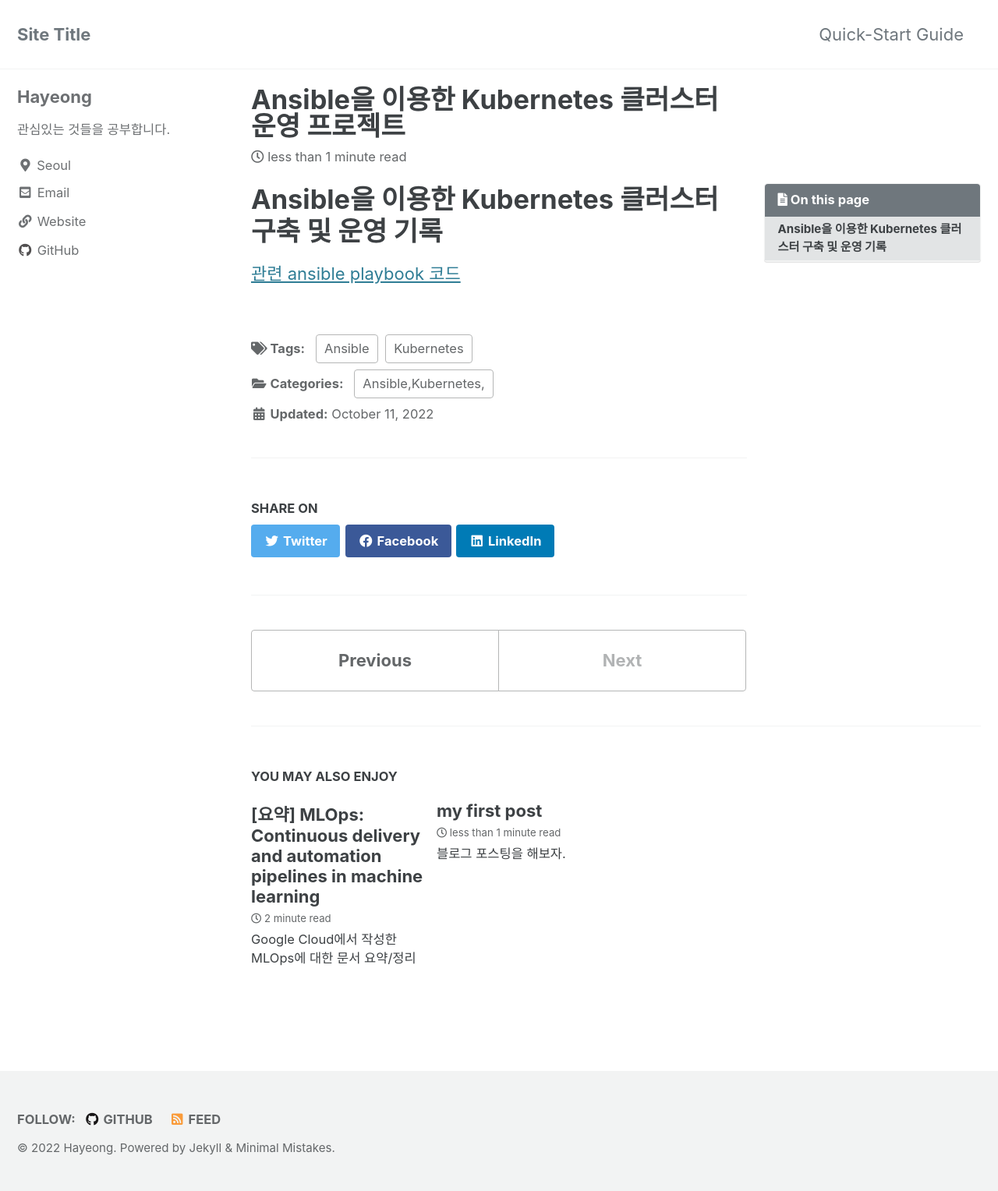
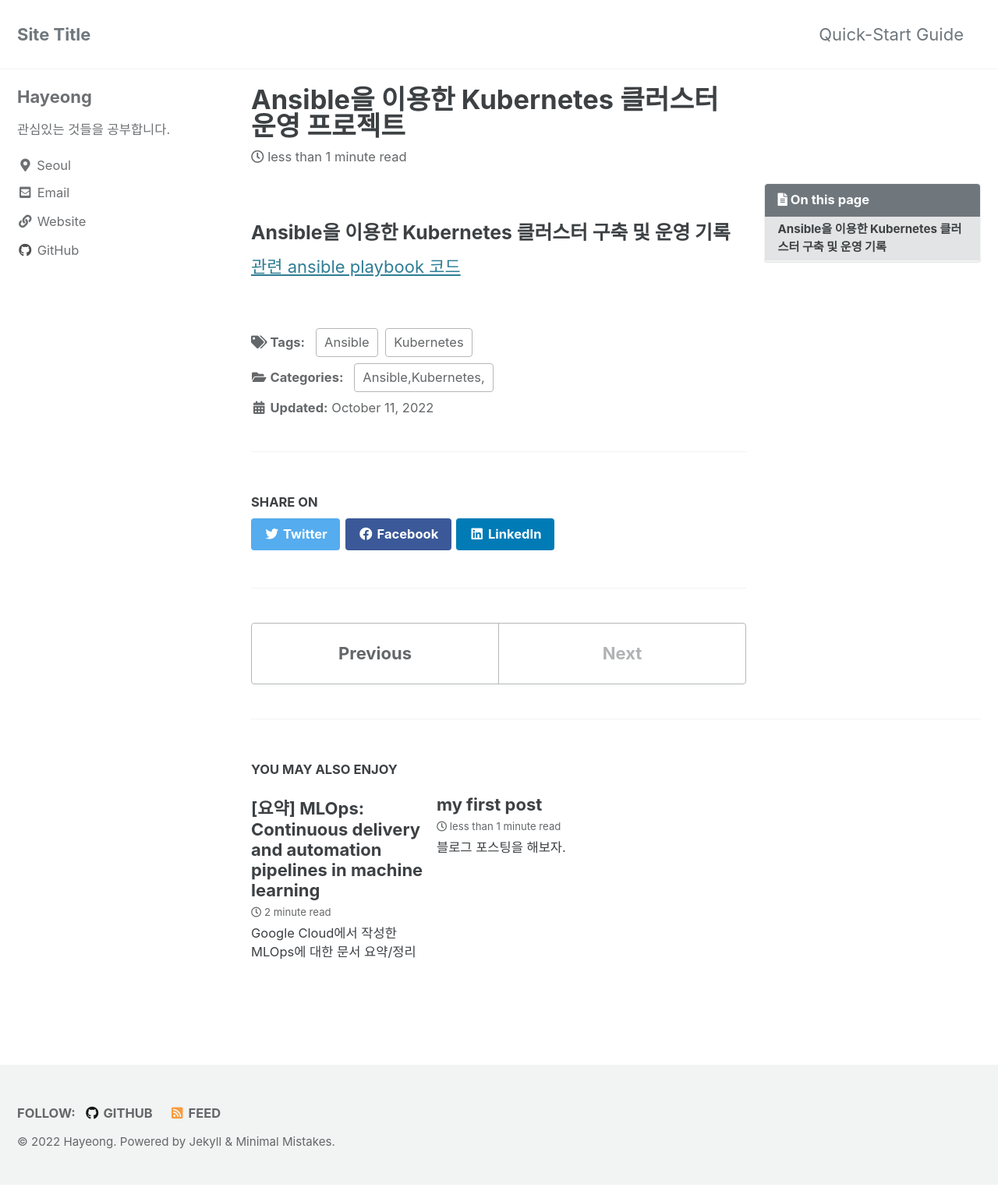
Before and after one commit to hayeong95/hayeong95.github.io, a Jekyll site: the page built from _posts/2022-10-11-ansible-kubernetes-project.md, in a window 1280 px wide. Shown: the whole page at 78% size. Built offline with Jekyll 4.4.1, drawn with Linux system fonts in a browser that asks for light colours; cached includes are drawn as plain includes.

```diff
--- a/_posts/2022-10-11-ansible-kubernetes-project.md
+++ b/_posts/2022-10-11-ansible-kubernetes-project.md
@@ -14,6 +14,6 @@ date: 2022-10-11
 last_modified_at: 2022-10-11
 ---
 
-# Ansible을 이용한 Kubernetes 클러스터 구축 및 운영 기록
+### Ansible을 이용한 Kubernetes 클러스터 구축 및 운영 기록
 
 [관련 ansible playbook 코드](https://github.com/hayeong95/ansible-kubernetes)
```
